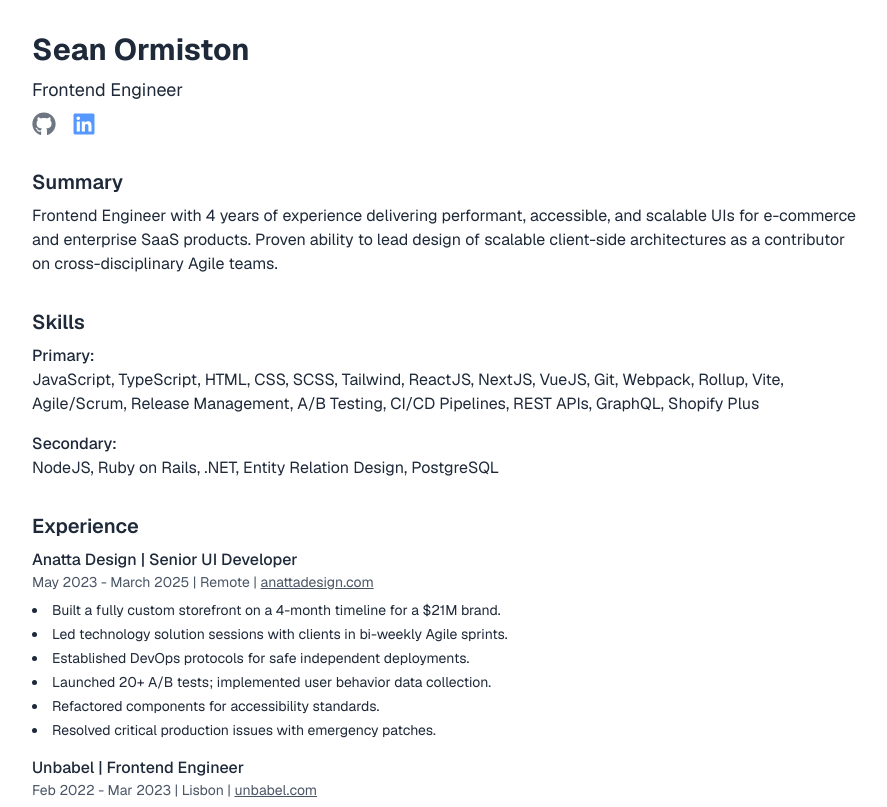
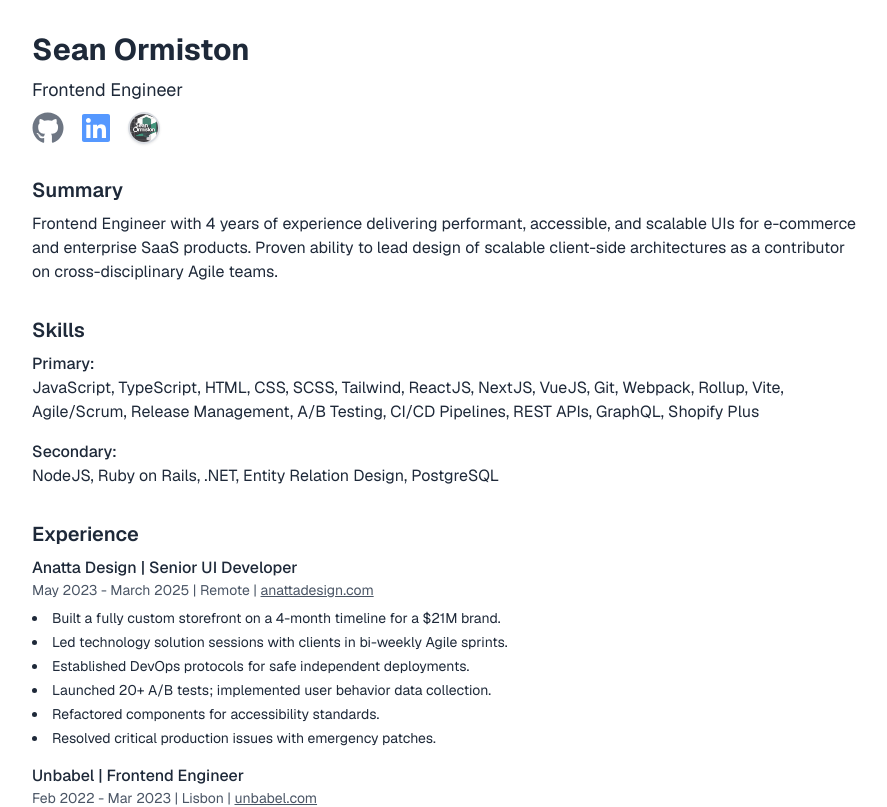
Before and after one commit to sormiston/new-portfolio, a Next.js app: page /resume in a window 1280 px wide. Shown: the top 807 px of the page, without its empty margins (192-1079 px from the left). Built offline with nearby package versions, Linux system fonts and the light colour scheme.

Commit message:
feat: enhance resume page with personal logo and improved icon sizes

```diff
--- a/src/app/page.tsx
+++ b/src/app/page.tsx
@@ -11,8 +11,6 @@ export default function HomePage() {
       <div className="max-w-lg">
         <Image
           src={PersonalLogo}
-          width={160}
-          height={160}
           priority
           alt="Sean Ormiston personal brand logo"
           className="mx-auto border-2 border-double border-white rounded-sm cloud-shadow-md mb-4"
--- a/src/app/resume/page.tsx
+++ b/src/app/resume/page.tsx
@@ -1,4 +1,7 @@
 import { FaGithub, FaLinkedin } from "react-icons/fa";
+import Image from "next/image";
+import Link from "next/link";
+import PersonalLogo from "@public/logo_216.png";
 
 export default function ResumePage() {
   return (
@@ -12,7 +15,7 @@ export default function ResumePage() {
             target="_blank"
             rel="noopener noreferrer"
           >
-            <FaGithub className="inline-block w-6 h-6 opacity-80 hover:opacity-100 transition-all duration-200" />
+            <FaGithub className="inline-block w-8 h-8 opacity-80 hover:opacity-100 focus-visible:opacity-100 transition-all duration-200" />
           </a>
 
           <a
@@ -20,8 +23,15 @@ export default function ResumePage() {
             target="_blank"
             rel="noopener noreferrer"
           >
-            <FaLinkedin className="inline-block text-blue-500 w-6 h-6 opacity-80 hover:opacity-100 transition-all duration-200" />
+            <FaLinkedin className="inline-block text-blue-500 w-8 h-8 opacity-80 hover:opacity-100 focus-visible:opacity-100 transition-all duration-200" />
           </a>
+          <Link href="/">
+            <Image
+              src={PersonalLogo}
+              alt="Sean Ormiston Logo"
+              className="rounded-full border-2 border-double w-8 h-8 border-gray-300 shadow-sm opacity-80 hover:opacity-100 focus-visible:opacity-100 transition-all duration-200"
+            />
+          </Link>
         </div>
       </header>
 
```
Also changed, not shown: public/logo_144.png (added), public/logo_216.png (added).
